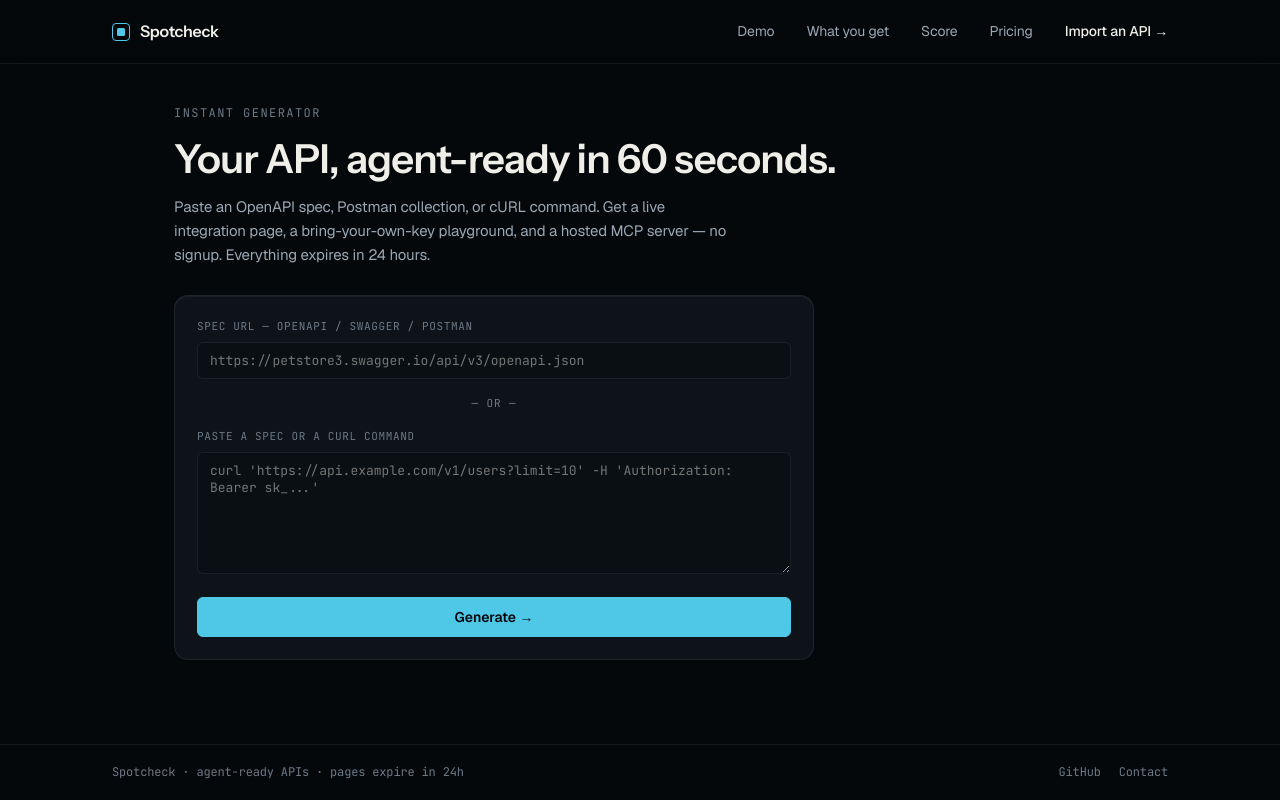
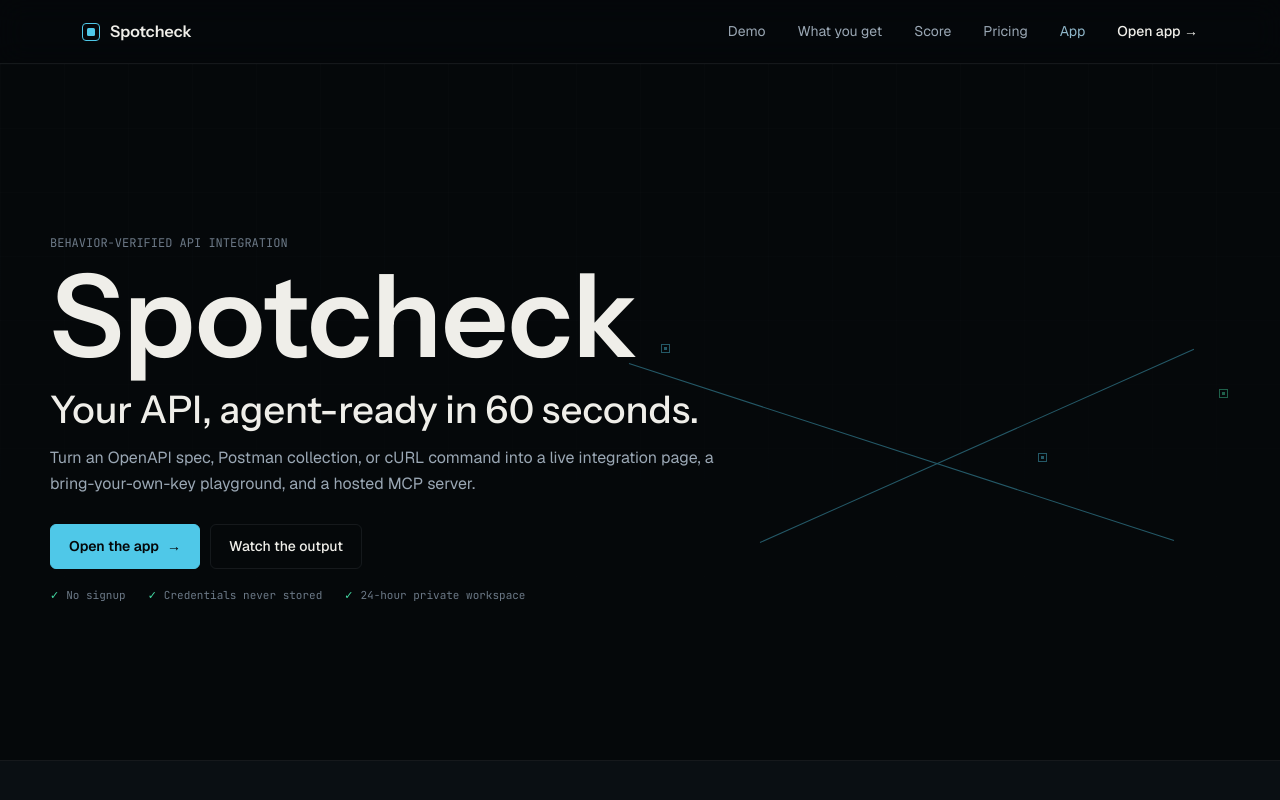
Before and after one commit to karanskush/api-integration-platform, a Next.js app: page / in a window 1280 px wide. Shown: the top 800 px of the page. Built offline with nearby package versions, Linux system fonts and the light colour scheme.

Commit message:
feat(nav): connect the site and app under one shell

```diff
--- a/src/app/globals.css
+++ b/src/app/globals.css
@@ -38,7 +38,8 @@
   --selection-bg: rgba(79, 200, 232, 0.24);
 
   --maxw: 980px;
-  --maxw-nav: 1120px;
+  --maxw-nav: 1180px;
+  --maxw-landing: 1180px;
   --ease: cubic-bezier(0.16, 1, 0.3, 1);
 }
 
@@ -52,7 +53,7 @@
   font-family: var(--font-sans);
   font-size: 15px;
   line-height: 1.6;
-  letter-spacing: -0.011em;
+  letter-spacing: 0;
   -webkit-font-smoothing: antialiased;
   -moz-osx-font-smoothing: grayscale;
   min-height: 100vh;
@@ -71,7 +72,8 @@
 
 .wrap { max-width: var(--maxw); margin: 0 auto; padding: 0 24px; }
 
-.site-main { flex: 1; width: 100%; padding-top: 40px; padding-bottom: 80px; }
+.site-main { flex: 1; width: 100%; }
+.product-page { padding-top: 40px; padding-bottom: 80px; }
 
 /* ============================================================
    HEADER — sticky, blurred, hairline; mirrors the landing nav
@@ -102,7 +104,7 @@
   font-family: var(--font-display);
   font-weight: 600;
   font-size: 16px;
-  letter-spacing: -0.02em;
+  letter-spacing: 0;
   color: var(--fg);
 }
 .brand:hover { text-decoration: none; }
@@ -126,6 +128,7 @@
 .site-nav a:hover { text-decoration: none; }
 .site-nav .nav-link { color: var(--fg-dim); transition: color 0.15s; }
 .site-nav .nav-link:hover { color: var(--fg); }
+.site-nav .nav-app { color: var(--accent-blue); }
 .site-nav .nav-cta { font-weight: 500; color: var(--fg); }
 @media (max-width: 720px) {
   .site-nav { gap: 20px; }
@@ -162,23 +165,149 @@
 .eyebrow {
   font-family: var(--font-mono);
   font-size: 12px;
-  letter-spacing: 0.12em;
+  letter-spacing: 0;
   text-transform: uppercase;
   color: var(--fg-mute);
 }
 .display {
   font-family: var(--font-display);
   font-weight: 600;
-  letter-spacing: -0.02em;
+  letter-spacing: 0;
   line-height: 1.1;
   color: var(--fg);
 }
 .lead { color: var(--fg-dim); max-width: 560px; }
 
-/* home (dev fallback hero) */
-.home { display: grid; gap: 28px; }
-.home-head { display: grid; gap: 14px; }
-.home-head h1 { font-size: clamp(30px, 5vw, 40px); }
+/* ============================================================
+   UNIFIED LANDING HERO
+   ============================================================ */
+.landing-wrap {
+  width: min(100% - 48px, var(--maxw-landing));
+  margin: 0 auto;
+}
+.landing-hero {
+  position: relative;
+  min-height: min(760px, calc(100svh - 104px));
+  overflow: hidden;
+  border-bottom: 1px solid var(--hair);
+  isolation: isolate;
+}
+.hero-grid {
+  position: absolute;
+  inset: 0;
+  z-index: -2;
+  opacity: 0.3;
+  background-image:
+    linear-gradient(var(--hair-soft) 1px, transparent 1px),
+    linear-gradient(90deg, var(--hair-soft) 1px, transparent 1px);
+  background-size: 64px 64px;
+  mask-image: linear-gradient(to bottom, black, transparent 92%);
+}
+.hero-signal {
+  position: absolute;
+  z-index: -1;
+  inset: 8% -8% 0 44%;
+  opacity: 0.42;
+}
+.signal-line {
+  position: absolute;
+  height: 1px;
+  background: var(--accent);
+  transform-origin: left center;
+}
+.signal-line-one { width: 70%; left: 8%; top: 38%; transform: rotate(18deg); }
+.signal-line-two { width: 58%; left: 24%; top: 66%; transform: rotate(-24deg); }
+.signal-node {
+  position: absolute;
+  width: 9px;
+  height: 9px;
+  border: 1px solid var(--accent);
+  background: var(--bg);
+}
+.signal-node::after { content: ''; position: absolute; inset: 2px; background: var(--accent); }
+.signal-node-one { left: 12%; top: 35%; }
+.signal-node-two { left: 58%; top: 52%; }
+.signal-node-three { left: 80%; top: 42%; border-color: var(--accent-green); }
+.signal-node-three::after { background: var(--accent-green); }
+.hero-content {
+  display: flex;
+  min-height: inherit;
+  flex-direction: column;
+  justify-content: center;
+  align-items: flex-start;
+  padding: 68px 0 54px;
+}
+.hero-brand {
+  margin-top: 10px;
+  font-family: var(--font-display);
+  font-size: clamp(60px, 9vw, 116px);
+  font-weight: 600;
+  line-height: 0.92;
+  letter-spacing: 0;
+}
+.hero-offer {
+  margin-top: 20px;
+  font-family: var(--font-display);
+  font-size: clamp(24px, 3vw, 38px);
+  font-weight: 500;
+  line-height: 1.12;
+}
+.hero-lead {
+  max-width: 680px;
+  margin-top: 14px;
+  color: var(--fg-dim);
+  font-size: 16px;
+}
+.hero-actions { display: flex; flex-wrap: wrap; gap: 10px; margin-top: 28px; }
+.hero-proof {
+  display: flex;
+  flex-wrap: wrap;
+  gap: 8px 22px;
+  margin-top: 18px;
+  color: var(--fg-mute);
+  font-family: var(--font-mono);
+  font-size: 11px;
+}
+.hero-proof span::before { content: '✓'; margin-right: 7px; color: var(--accent-green); }
+.landing-intro { border-bottom: 1px solid var(--hair); background: var(--bg-soft); }
+.intro-row {
+  display: grid;
+  grid-template-columns: 220px minmax(0, 1fr) auto;
+  gap: 34px;
+  align-items: center;
+  min-height: 136px;
+  padding: 28px 0;
+}
+.intro-copy { max-width: 650px; color: var(--fg-dim); font-size: 17px; }
+.text-link { color: var(--accent); font-weight: 500; white-space: nowrap; }
+.text-link:hover { text-decoration: none; color: var(--accent-soft); }
+
+.app-home { display: grid; gap: 34px; }
+.app-home-head { display: grid; gap: 12px; max-width: 760px; }
+.app-home-head h1 { font-size: clamp(32px, 5vw, 52px); }
+.app-workbench { display: grid; grid-template-columns: minmax(0, 1.35fr) minmax(260px, 0.65fr); gap: 20px; align-items: start; }
+.app-workbench .import-panel { max-width: none; }
+.app-output { border-left: 1px solid var(--hair); padding: 4px 0 4px 24px; }
+.app-output ol { display: grid; gap: 0; margin-top: 14px; list-style: none; }
+.app-output li { display: grid; grid-template-columns: 32px 1fr; gap: 12px; padding: 14px 0; border-top: 1px solid var(--hair); }
+.app-output li > span { color: var(--accent); font-family: var(--font-mono); font-size: 11px; }
+.app-output strong { display: block; font-size: 14px; }
+.app-output li p, .app-privacy { color: var(--fg-mute); font-size: 12.5px; }
+.app-privacy { margin-top: 16px; }
+
+@media (max-width: 760px) {
+  .landing-wrap { width: min(100% - 36px, var(--maxw-landing)); }
+  .landing-hero { min-height: calc(100svh - 88px); }
+  .hero-content { justify-content: flex-start; padding: 48px 0 38px; }
+  .hero-signal { inset: 4% -50% 22% 30%; opacity: 0.25; }
+  .hero-brand { font-size: 58px; }
+  .hero-offer { font-size: 25px; }
+  .hero-lead { font-size: 14px; }
+  .intro-row { grid-template-columns: 1fr; gap: 10px; min-height: 0; }
+  .intro-row .text-link { margin-top: 4px; }
+  .app-workbench { grid-template-columns: 1fr; }
+  .app-output { border-top: 1px solid var(--hair); border-left: 0; padding: 24px 0 0; }
+}
 
 /* ============================================================
    PANELS
@@ -200,7 +329,7 @@
   border: 1px solid var(--hair);
   font-family: var(--font-mono);
   font-size: 11px;
-  letter-spacing: 0.04em;
+  letter-spacing: 0;
   text-transform: uppercase;
   color: var(--fg-dim);
 }
@@ -267,7 +396,7 @@
   display: block;
   font-family: var(--font-mono);
   font-size: 11px;
-  letter-spacing: 0.06em;
+  letter-spacing: 0;
   text-transform: uppercase;
   color: var(--fg-mute);
   margin-bottom: 6px;
@@ -284,7 +413,7 @@
 .or-divider {
   font-family: var(--font-mono);
   font-size: 11px;
-  letter-spacing: 0.08em;
+  letter-spacing: 0;
   text-transform: uppercase;
   color: var(--fg-mute);
   text-align: center;
@@ -324,7 +453,7 @@
   font-family: var(--font-mono);
   font-size: 11px;
   text-transform: uppercase;
-  letter-spacing: 0.05em;
+  letter-spacing: 0;
   color: var(--fg-mute);
   font-weight: 500;
 }
--- a/src/app/layout.tsx
+++ b/src/app/layout.tsx
@@ -35,10 +35,6 @@
   themeColor: '#05080a',
 };
 
-// Landing-site origin. When set, nav links point at the landing sections;
-// when unset (local dev) they degrade to same-page anchors.
-const SITE = (process.env.NEXT_PUBLIC_SITE_ORIGIN ?? '').replace(/\/$/, '');
-
 export default function RootLayout({ children }: { children: React.ReactNode }) {
   return (
     <html
@@ -48,33 +44,36 @@
       <body>
         <header className="site-header">
           <div className="header-inner">
-            <a className="brand" href={SITE || '/'}>
+            <a className="brand" href="/">
               <span className="brand-mark" aria-hidden="true" />
               Spotcheck
             </a>
             <nav className="site-nav" aria-label="Primary">
-              <a className="nav-link" href={`${SITE}/#demo`}>
+              <a className="nav-link" href="/#demo">
                 Demo
               </a>
-              <a className="nav-link" href={`${SITE}/#how`}>
+              <a className="nav-link" href="/#how">
                 What you get
               </a>
-              <a className="nav-link" href={`${SITE}/#score`}>
+              <a className="nav-link" href="/#score">
                 Score
               </a>
-              <a className="nav-link" href={`${SITE}/#pricing`}>
+              <a className="nav-link" href="/#pricing">
                 Pricing
               </a>
-              <a className="nav-cta" href={SITE || '/'}>
-                Import an API →
+              <a className="nav-link nav-app" href="/app">
+                App
+              </a>
+              <a className="nav-cta" href="/app">
+                Open app <span aria-hidden="true">→</span>
               </a>
             </nav>
           </div>
         </header>
-        <main className="wrap site-main">{children}</main>
+        <main className="site-main">{children}</main>
         <footer className="site-footer">
           <div className="footer-inner">
-            <span>Spotcheck · agent-ready APIs · pages expire in 24h</span>
+            <span>Spotcheck · behavior-verified API integration</span>
             <span className="footer-links">
               <a href="https://github.com/karanskush/api-integration-platform">GitHub</a>
               <a href="mailto:hello@spotcheck.dev">Contact</a>
--- a/src/app/p/[id]/page.tsx
+++ b/src/app/p/[id]/page.tsx
@@ -58,7 +58,7 @@
   const mcpUrl = `${appOrigin()}/mcp/${record.id}`;
 
   return (
-    <div style={{ display: 'grid', gap: 20 }}>
+    <div className="product-page wrap" style={{ display: 'grid', gap: 20 }}>
       <TtlNotice expiresAt={record.expiresAt} />
 
       <header>
--- a/src/app/page.tsx
+++ b/src/app/page.tsx
@@ -1,24 +1,51 @@
-import { redirect } from 'next/navigation';
-import ImportForm from '@/components/ImportForm';
+export default function Home() {
+  return (
+    <div className="landing">
+      <section className="landing-hero">
+        <div className="hero-grid" aria-hidden="true" />
+        <div className="hero-signal" aria-hidden="true">
+          <span className="signal-line signal-line-one" />
+          <span className="signal-line signal-line-two" />
+          <span className="signal-node signal-node-one" />
+          <span className="signal-node signal-node-two" />
+          <span className="signal-node signal-node-three" />
+        </div>
+        <div className="landing-wrap hero-content">
+          <p className="eyebrow">Behavior-verified API integration</p>
+          <h1 className="hero-brand">Spotcheck</h1>
+          <p className="hero-offer">Your API, agent-ready in 60 seconds.</p>
+          <p className="hero-lead">
+            Turn an OpenAPI spec, Postman collection, or cURL command into a live integration page,
+            a bring-your-own-key playground, and a hosted MCP server.
+          </p>
+          <div className="hero-actions">
+            <a className="btn primary" href="/app">
+              Open the app <span aria-hidden="true">→</span>
+            </a>
+            <a className="btn" href="#demo">
+              Watch the output
+            </a>
+          </div>
+          <div className="hero-proof" aria-label="Import guarantees">
+            <span>No signup</span>
+            <span>Credentials never stored</span>
+            <span>24-hour private workspace</span>
+          </div>
+        </div>
+      </section>
 
-export default function Home() {
-  // Single public front door: the landing site owns "/".
-  const site = (process.env.NEXT_PUBLIC_SITE_ORIGIN ?? '').replace(/\/$/, '');
-  if (site) redirect(site);
-
-  // Local-dev fallback: a styled import hero.
-  return (
-    <div className="home">
-      <div className="home-head">
-        <span className="eyebrow">instant generator</span>
-        <h1 className="display">Your API, agent-ready in 60 seconds.</h1>
-        <p className="lead">
-          Paste an OpenAPI spec, Postman collection, or cURL command. Get a live integration page,
-          a bring-your-own-key playground, and a hosted MCP server — no signup. Everything expires
-          in 24 hours.
-        </p>
-      </div>
-      <ImportForm />
+      <section className="landing-intro" id="demo">
+        <div className="landing-wrap intro-row">
+          <p className="eyebrow">One import. Two consumers.</p>
+          <p className="intro-copy">
+            Humans get an executable integration workspace. Agents get the same API as callable,
+            safety-filtered tools.
+          </p>
+          <a href="#how" className="text-link">
+            See the output <span aria-hidden="true">↓</span>
+          </a>
+        </div>
+      </section>
     </div>
   );
 }
```
Also changed, not shown: src/app/app/page.tsx (added, +43 -0 lines).
